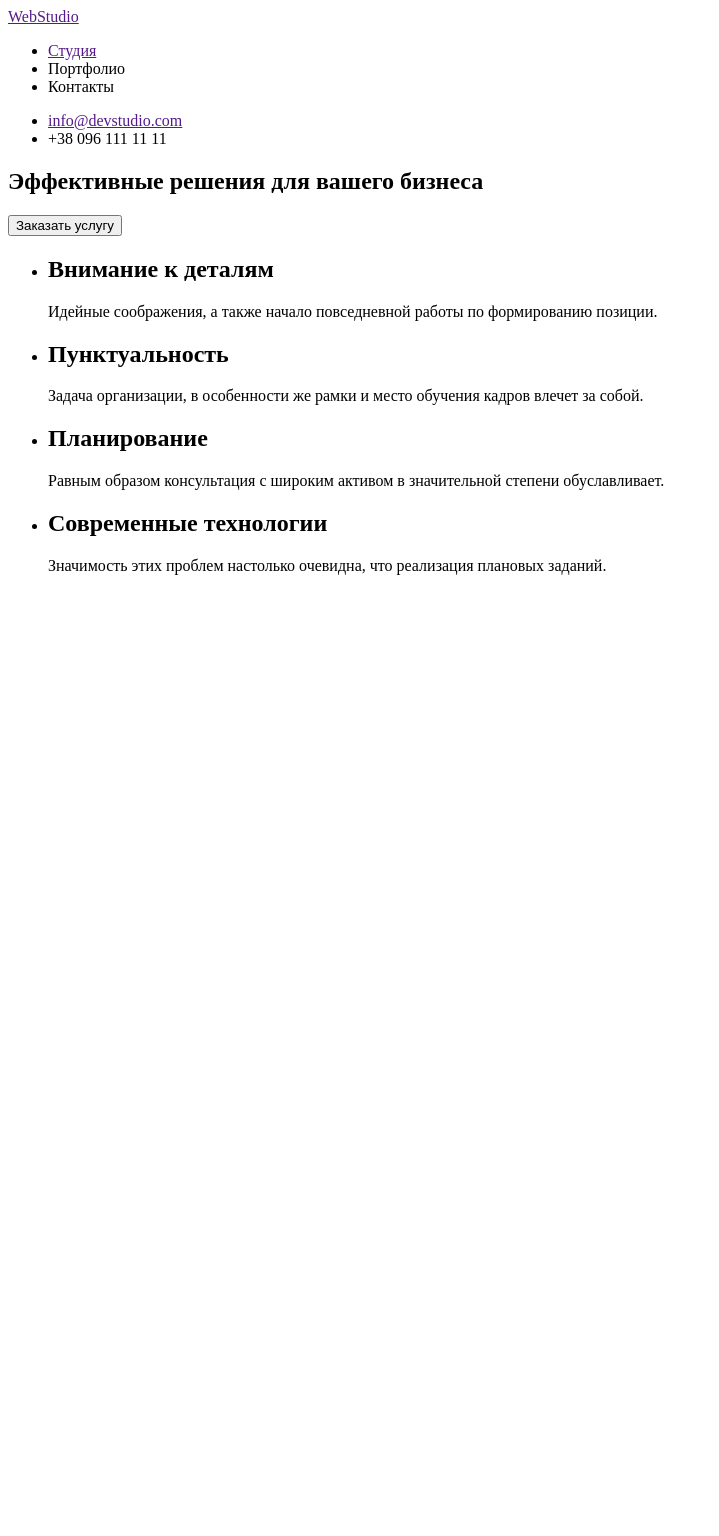
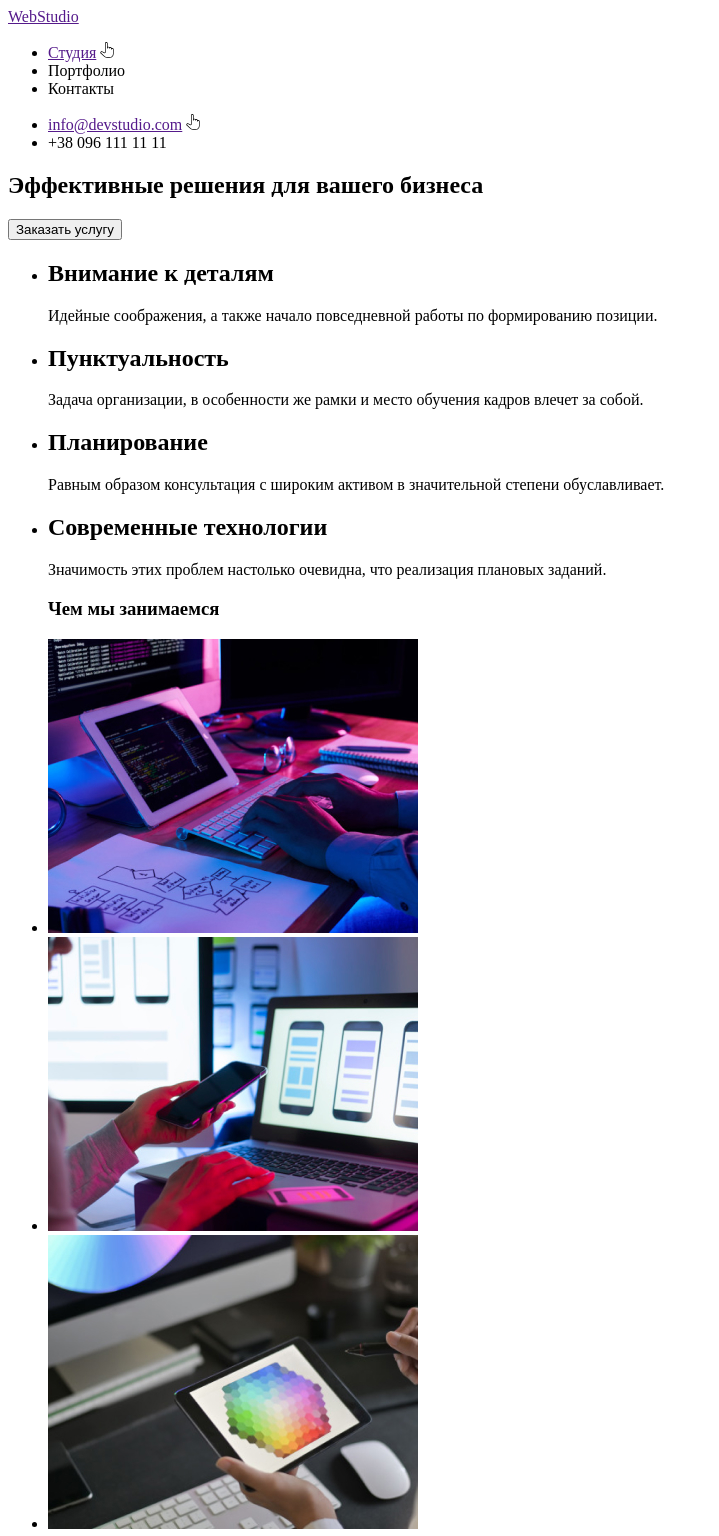
Before and after one commit to GRAND033/goit-markup-hw-01, a plain HTML site: page index.html in a window 1280 px wide. Shown: the whole page, without its empty margins (0-719 px from the left). Before the commit the page ends 800 px from the top, so only its background shows below. Drawn offline with Linux system fonts and the light colour scheme.

Commit message:
Секція фото + vector в шапці сторінки

```diff
--- a/index.html
+++ b/index.html
@@ -11,14 +11,16 @@
 <nav>
             <a href="">WebStudio</a>
             <ul>
-                <li><a href="">Студия</a></li>
+                <li><a href="">Студия</a>
+                <img src="./images/Vector.svg" alt="Vector"></li>
                 <li>Портфолио</li>
                 <li>Контакты</li>
             </ul>
 </nav>
 
            <ul>
-               <li><a href="">info@devstudio.com</a></li>
+               <li><a href="">info@devstudio.com</a>
+            <img src="./images/Vector.svg" alt="Vector"></li>
                <li>+38 096 111 11 11</li>
            </ul>
 
@@ -56,5 +58,20 @@
             </li>
         </ul>
     </section>
+
+    <section>
+        <ul>
+            <h3>Чем мы занимаемся</h3>
+            <li>
+                <img src="./images/img 1.jpg" alt="мал.1" width="370">
+            </li>
+            <li>
+                <img src="./images/img 2.jpg" alt="мал.2" width="370">
+            </li>
+            <li>
+                <img src="./images/img 3.jpg" alt="мал.3" width="370">
+            </li>
+        </ul>
+    </section>
 </body>
 </html>
```
Also changed, not shown: images/Vector.svg (added), images/img 1.jpg (added), images/img 2.jpg (added), images/img 3.jpg (added).
